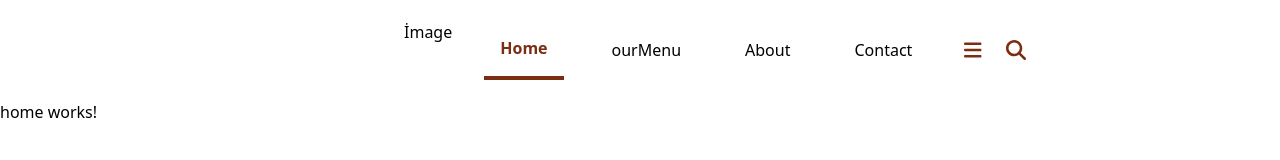
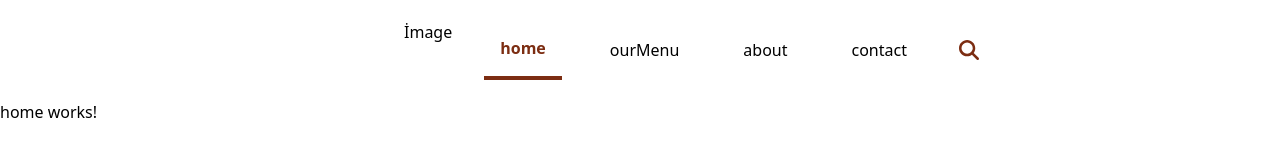
Before and after one commit to wagaxis/yecgastro, an Angular app: page / in a window 1280 px wide. Shown: the top 160 px of the page. Built offline with nearby package versions, Linux system fonts and the light colour scheme.

Commit message:
20230820-Menu: complete design mobile

```diff
--- a/src/app/components/header/header.component.html
+++ b/src/app/components/header/header.component.html
@@ -1,12 +1,16 @@
 <div class="flex justify-between p-5 xl:mx-96 gap-8">
   <div>İmage</div>
-  <app-menu></app-menu>
+  <app-menu class="hidden xl:flex" [openMenu]="mobileMenu"></app-menu>
   <div class="flex gap-4">
-    <button
-      class="bg-transparent hover:bg-gray-200 text-orange-900 hover:text-orange-500 text-xl p-1 rounded"
-    >
-      <fa-icon [icon]="faBars"></fa-icon>
-    </button>
+    <div class="xl:hidden flex flex-col">
+      <button
+        (click)="mobileMenu = !mobileMenu"
+        class="bg-transparent hover:bg-gray-200 text-orange-900 hover:text-orange-500 text-xl p-1 rounded"
+      >
+        <fa-icon [icon]="faBars"></fa-icon>
+      </button>
+      <app-menu class="flex xl:hidden" [openMenu]="mobileMenu"></app-menu>
+    </div>
     <button
       class="bg-transparent hover:bg-gray-200 text-orange-900 hover:text-orange-500 text-xl p-1 rounded"
     >
--- a/src/app/components/header/header.component.ts
+++ b/src/app/components/header/header.component.ts
@@ -7,6 +7,7 @@ import { faBars, faSearch } from '@fortawesome/free-solid-svg-icons';
   styleUrls: ['./header.component.scss'],
 })
 export class HeaderComponent {
+  mobileMenu = false;
   readonly faSearch = faSearch;
   readonly faBars = faBars;
 }
--- a/src/app/components/menu/menu.component.html
+++ b/src/app/components/menu/menu.component.html
@@ -2,6 +2,7 @@
   <ng-container *ngFor="let menu of menus">
     <button
       [ngClass]="{ 'border-b-4 border-orange-900': menu.isActive }"
+      (click)="selectMenu(menu)"
       class="p-4 hover:border-b-4 hover:border-orange-900"
     >
       <span [ngClass]="{ 'text-orange-900 font-semibold': menu.isActive }">
@@ -10,3 +11,17 @@
     </button>
   </ng-container>
 </div>
+<div class="relative">
+  <div
+    *ngIf="openMenu"
+    class="xl:hidden flex flex-col rounded absolute -right-14"
+  >
+    <ng-container *ngFor="let menu of menus">
+      <button class="p-4 hover:bg-gray-100" (click)="selectMenu(menu)">
+        <span [ngClass]="{ 'text-orange-900 font-semibold': menu.isActive }">
+          {{ menu.name }}
+        </span>
+      </button>
+    </ng-container>
+  </div>
+</div>
--- a/src/app/components/menu/menu.component.ts
+++ b/src/app/components/menu/menu.component.ts
@@ -1,4 +1,4 @@
-import { Component } from '@angular/core';
+import { Component, Input } from '@angular/core';
 import { MenuService } from './menu.service';
 import { Menu } from './menu';
 
@@ -8,8 +8,22 @@ import { Menu } from './menu';
   styleUrls: ['./menu.component.scss'],
 })
 export class MenuComponent {
+  @Input() set openMenu(value: boolean) {
+    this._openMenu = value;
+  }
+
+  get openMenu() {
+    return this._openMenu;
+  }
+
+  private _openMenu = false;
   menus: Menu[];
   constructor(private menuService: MenuService) {
     this.menus = menuService.allMenus;
   }
+
+  selectMenu(menu: Menu) {
+    this.menus.map((menu) => (menu.isActive = false));
+    menu.isActive = true;
+  }
 }
--- a/src/app/components/menu/menu.service.ts
+++ b/src/app/components/menu/menu.service.ts
@@ -6,14 +6,14 @@ import { Menu } from './menu';
 })
 export class MenuService {
   allMenus: Menu[] = [
-    { name: 'Home', isActive: true },
+    { name: 'home', isActive: true },
     { name: 'ourMenu', isActive: false },
     {
-      name: 'About',
+      name: 'about',
       isActive: false,
     },
     {
-      name: 'Contact',
+      name: 'contact',
       isActive: false,
     },
   ];
```
